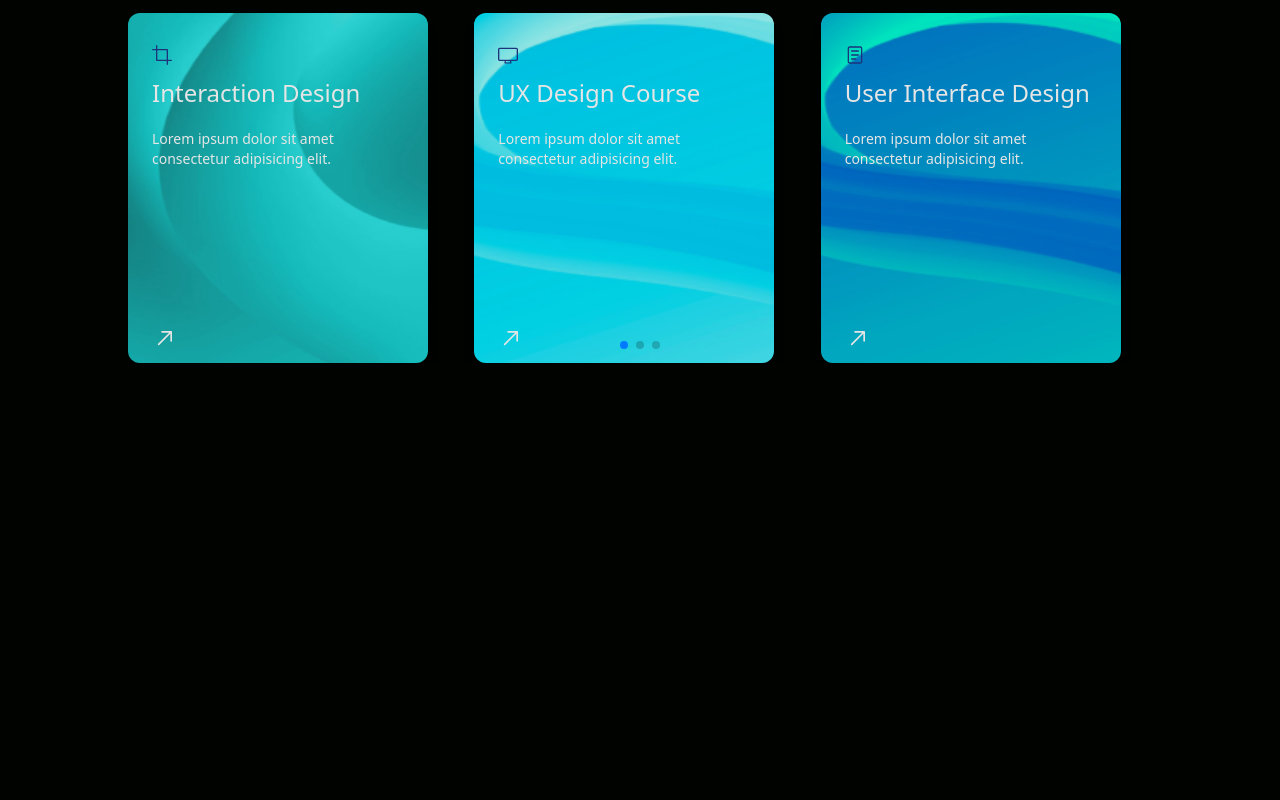
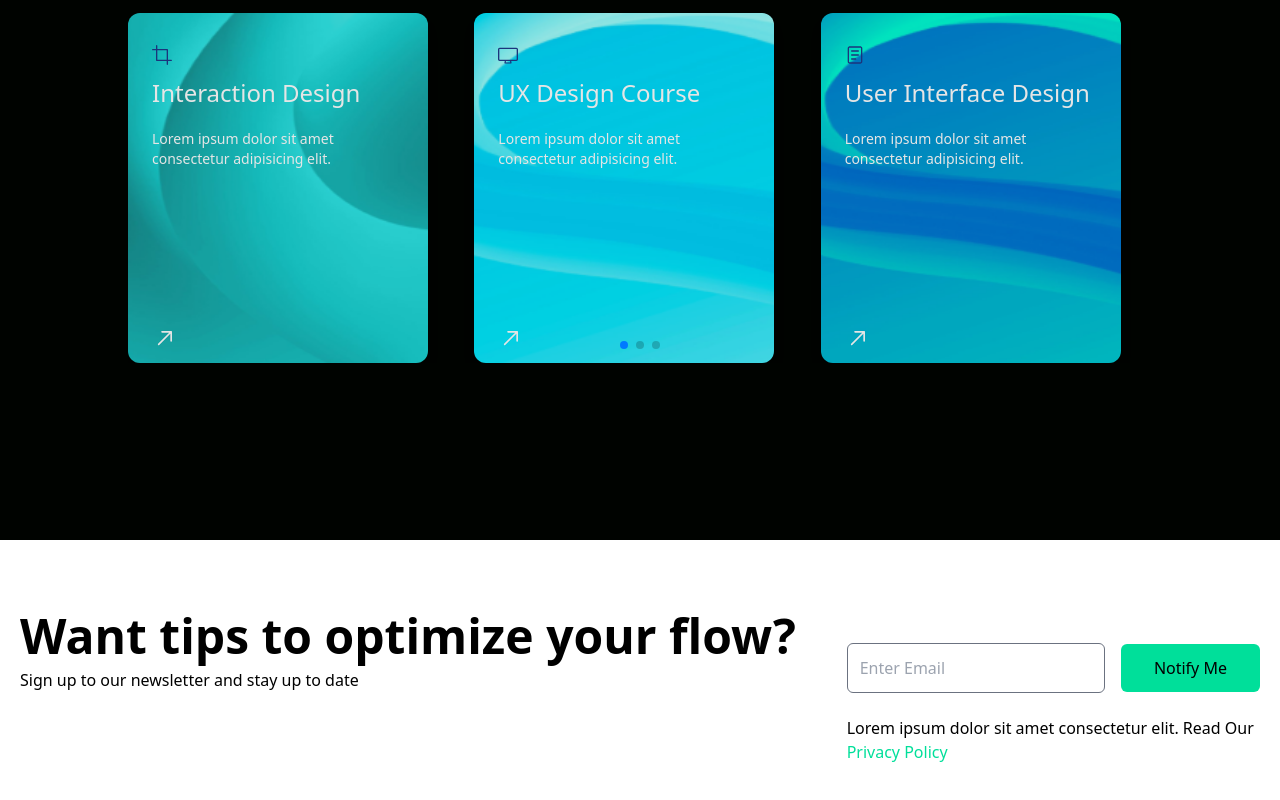
Before and after one commit to SimplySophia/learning-hub-, a React (Create React App) app: page / in a window 1280 px wide. Shown: the part 1620-2420 px from the top of the page. Before the commit the page ends 2160 px from the top, so only its background shows below. Built offline with nearby package versions, Linux system fonts and the light colour scheme.

Commit message:
newsletter component setup

```diff
--- a/src/App.js
+++ b/src/App.js
@@ -3,6 +3,7 @@ import './App.css';
 import About from './components/About';
 import Hero from './components/Hero';
 import Navbar from './components/Navbar';
+import Newsletter from './components/Newsletter';
 import Services from './components/Services';
 
 function App() {
@@ -12,6 +13,7 @@ function App() {
       <Hero />
       <About />
       <Services />
+      <Newsletter />
     </div>
   );
 }
--- /dev/null
+++ b/src/components/Newsletter.js
@@ -0,0 +1,23 @@
+import React from 'react'
+
+const Newsletter = () => {
+  return (
+    <div className='w-full bg-white py-16 px-4 text-black'>
+        <div className='max-w-[1240px] mx-auto grid lg:grid-cols-3'>
+            <div className='lg:col-span-2'>
+                <h1 className='md:text-5xl sm:text-4xl font-bold py-2'>Want tips to optimize your flow?</h1>
+                <p>Sign up to our newsletter and stay up to date</p>
+            </div>
+            <div className='my-4'>
+                <div className='flex flex-col sm:flex-row items-center justify-between w-full'>
+                    <input className='flex w-full rounded-md text-black border border-gray-500 p-3 outline-none' type='email' placeholder='Enter Email' />
+                    <button className='bg-[#00df9a] text-black rounded-md font-medium w-[200px] ml-4 my-6 px-6 py-3'>Notify Me</button>
+                </div>
+                <p>Lorem ipsum dolor sit amet consectetur elit. Read Our <span className='text-[#00df9a]'>Privacy Policy</span></p>
+            </div>
+        </div>
+    </div>
+  )
+}
+
+export default Newsletter;
```
